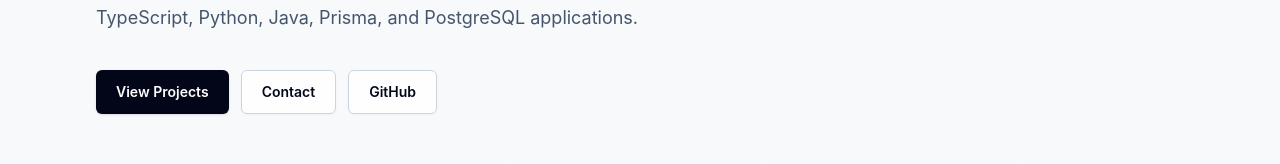
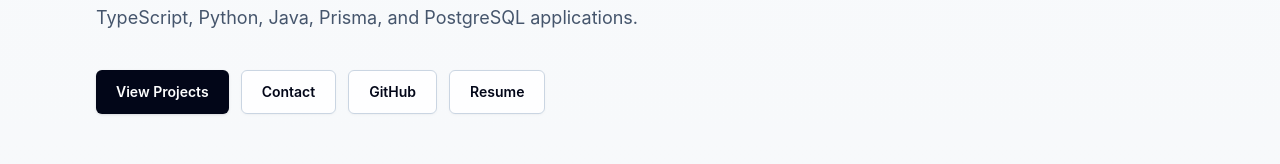
Before and after one commit to HimendraFdo/himendrafernando, a React (Vite) app: page / in a window 1280 px wide. Shown: the part 482-646 px from the top of the page. Built offline with nearby package versions, Linux system fonts and the light colour scheme.

Commit message:
chore: add resume pdf link

```diff
--- a/src/data/portfolio.ts
+++ b/src/data/portfolio.ts
@@ -64,7 +64,7 @@
   email: "fernandohimendra@gmail.com",
   summary:
     "Computer Science student at the University of Waikato with an A+ average and hands-on full-stack development experience building React, Next.js, TypeScript, Python, Java, Prisma, and PostgreSQL applications.",
-  resumeUrl: "",
+  resumeUrl: "/himendra-fernando-cv.pdf",
 };
 
 export const about: About = {
@@ -163,6 +163,6 @@
   },
   resume: {
     label: "Resume",
-    href: "",
+    href: "/himendra-fernando-cv.pdf",
   },
 };
```
Also changed, not shown: 1 other file (tests, documents, lock files or other folders).
